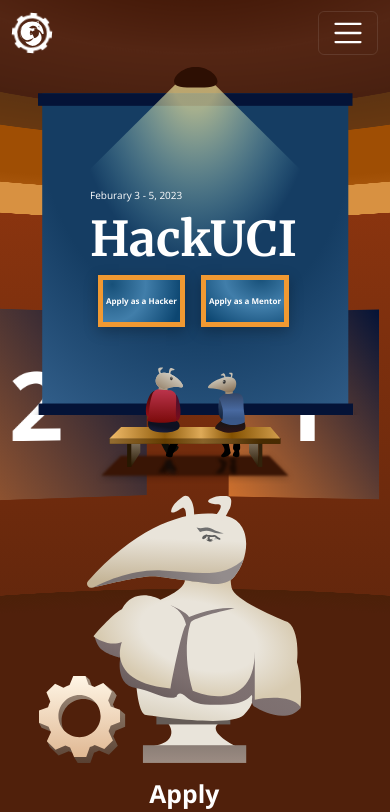
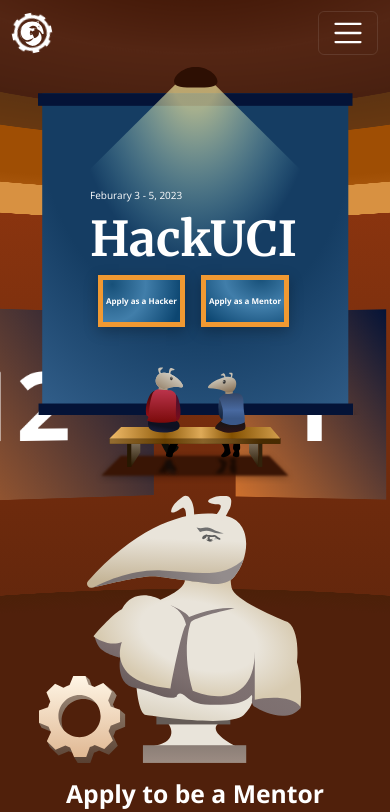
Before and after one commit to shadow0419/hack-website, a Next.js app: page / in a window 390 px wide. Shown: the top 812 px of the page. Built offline with nearby package versions, Linux system fonts and the light colour scheme.

Commit message:
Removed breakpoints on mentor section

```diff
--- a/src/styles/_hackuci-overrides.scss
+++ b/src/styles/_hackuci-overrides.scss
@@ -13,16 +13,3 @@
 $accordion-border-width: 0;
 $accordion-button-icon: url("~/src/assets/icons/plus-lg.svg");
 $accordion-button-active-icon: url("~/src/assets/icons/dash-lg.svg");
-
-$grid-breakpoints: (
-	xs: 0,
-	sm: 400px,
-	md: 750px,
-	lg: 860px,
-);
-$container-max-widths: (
-	xs: 0,
-	sm: 400px,
-	md: 750px,
-	lg: 860px,
-);
```
